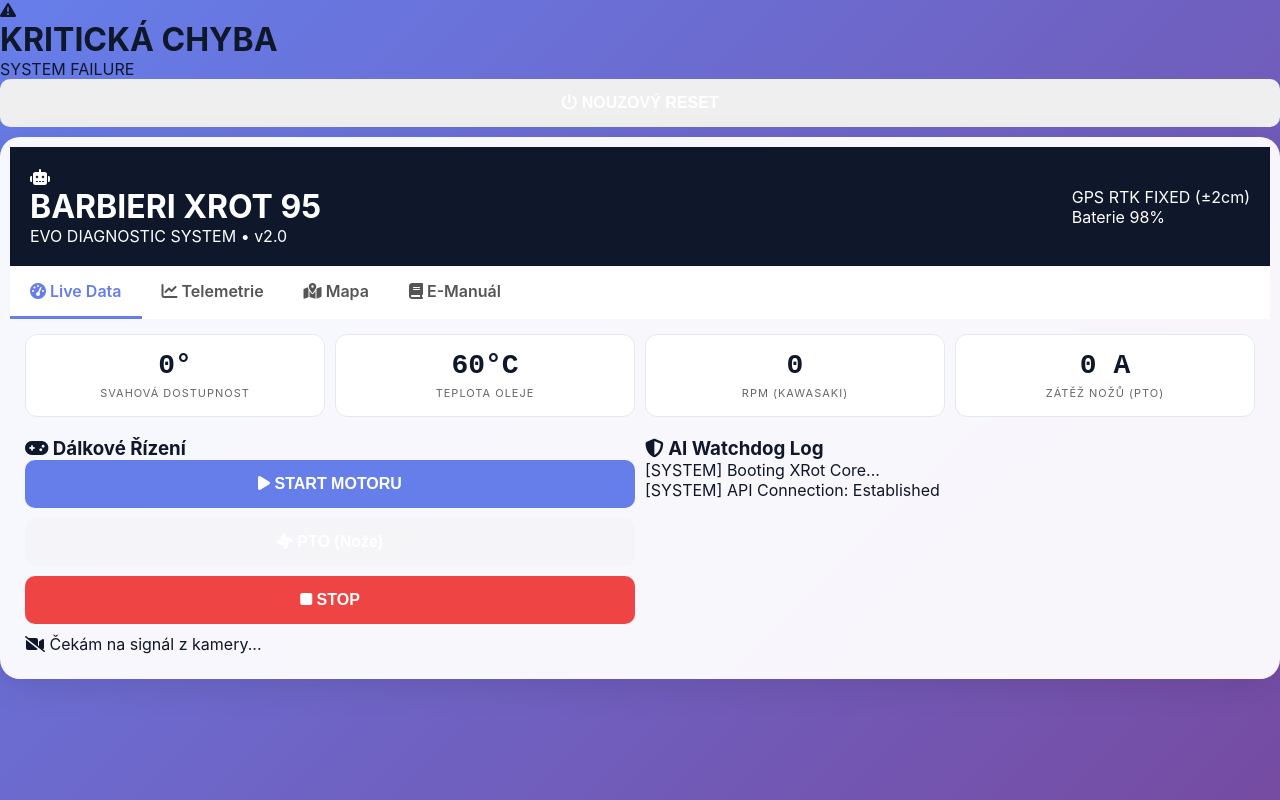
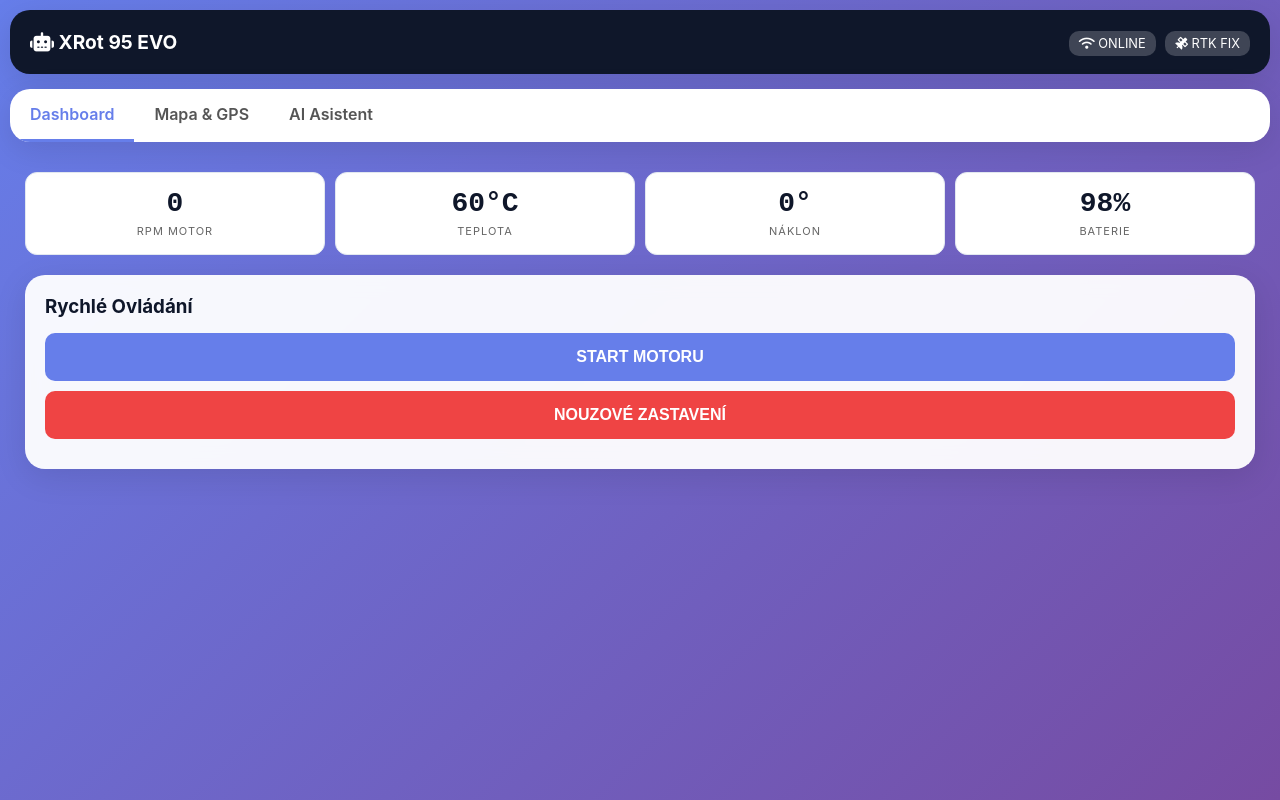
Before and after one commit to Dominik-88/e-ManuAI-Barbieri-XRot-95-EVO-1.0, a plain HTML site: page index.html in a window 1280 px wide. Drawn offline with nearby package versions, Linux system fonts and the light colour scheme.

Commit message:
Update index.html

```diff
--- a/index.html
+++ b/index.html
@@ -3,143 +3,109 @@
 <head>
     <meta charset="UTF-8">
     <meta name="viewport" content="width=device-width, initial-scale=1.0, maximum-scale=1.0, user-scalable=no">
-    <meta name="theme-color" content="#667eea">
-    <meta name="description" content="XRot 95 EVO - Inteligentní systém řízení autonomního stroje">
-    <title>XRot 95 EVO - Control Unit</title>
+    <title>XRot 95 EVO Dashboard</title>
 
     <link rel="manifest" href="manifest.json">
+    <link rel="stylesheet" href="style.css">
 
+    <link rel="stylesheet" href="https://unpkg.com/leaflet@1.9.4/dist/leaflet.css" />
     <link rel="stylesheet" href="https://cdnjs.cloudflare.com/ajax/libs/font-awesome/6.5.1/css/all.min.css">
-
-    <link rel="stylesheet" href="style.css">
 </head>
 <body>
 
-    <div class="particles" id="particles"></div>
+    <div id="globalLoader">
+        <div class="spinner"></div>
+        <div>Načítání systému XRot...</div>
+    </div>
 
-    <div id="critical_alert">
-        <div class="alert-content">
-            <i class="fa-solid fa-triangle-exclamation pulse-icon"></i>
-            <h1>KRITICKÁ CHYBA</h1>
-            <p id="alert_message">SYSTEM FAILURE</p>
-            <button onclick="emergencyReset()" class="btn btn-danger-outline">
-                <i class="fa-solid fa-power-off"></i> NOUZOVÝ RESET
-            </button>
+    <div class="app-container">
+        <header class="header glass-card">
+            <div class="header-content">
+                <div class="logo">
+                    <h2><i class="fas fa-robot"></i> XRot 95 EVO</h2>
+                </div>
+                <div class="status">
+                    <span class="badge"><i class="fas fa-wifi"></i> ONLINE</span>
+                    <span class="badge"><i class="fas fa-satellite"></i> RTK FIX</span>
+                </div>
+            </div>
+        </header>
+
+        <nav class="nav-container glass-card">
+            <ul class="nav">
+                <li class="nav-item active" data-target="module_dash">Dashboard</li>
+                <li class="nav-item" data-target="module_map">Mapa & GPS</li>
+                <li class="nav-item" data-target="module_chat">AI Asistent</li>
+            </ul>
+        </nav>
+
+        <main class="content-wrapper">
+
+            <div id="module_dash" class="module">
+                <div class="grid-4">
+                    <div class="stat-card">
+                        <span id="span_1" class="stat-value">0</span>
+                        <span class="stat-label">RPM Motor</span>
+                    </div>
+                    <div class="stat-card">
+                        <span id="temp_val" class="stat-value">60°C</span>
+                        <span class="stat-label">Teplota</span>
+                    </div>
+                    <div class="stat-card">
+                        <span id="tilt_val" class="stat-value">0°</span>
+                        <span class="stat-label">Náklon</span>
+                    </div>
+                    <div class="stat-card">
+                        <span class="stat-value">98%</span>
+                        <span class="stat-label">Baterie</span>
                     </div>
                 </div>
 
-    <div class="app-container glass-card">
-
-        <div class="header">
-            <div class="header-content">
-                <div class="logo-section">
-                    <div class="logo-icon"><i class="fa-solid fa-robot"></i></div>
-                    <div class="logo-text">
-                        <h1>BARBIERI XROT 95</h1>
-                        <p>EVO DIAGNOSTIC SYSTEM • v2.0</p>
-                    </div>
-                </div>
-
-                <div class="status-indicators">
-                    <div class="status-pill">
-                        <span class="status-pill-label">GPS RTK</span>
-                        <span id="gps_status" class="status-pill-value status-ok">FIXED (±2cm)</span>
-                    </div>
-                    <div class="status-pill">
-                        <span class="status-pill-label">Baterie</span>
-                        <span id="battery_val" class="status-pill-value">98%</span>
-                    </div>
+                <div class="grid-2">
+                    <div class="glass-card" style="padding: 20px;">
+                        <h3 style="margin-bottom: 15px;">Rychlé Ovládání</h3>
+                        <button id="btn_start" class="btn btn-primary">START MOTORU</button>
+                        <button class="btn btn-danger">NOUZOVÉ ZASTAVENÍ</button>
                     </div>
                 </div>
             </div>
 
-        <div class="nav-container">
-            <ul class="nav">
-                <li class="nav-item active"><i class="fa-solid fa-gauge-high"></i> Live Data</li>
-                <li class="nav-item"><i class="fa-solid fa-chart-line"></i> Telemetrie</li>
-                <li class="nav-item"><i class="fa-solid fa-map-location-dot"></i> Mapa</li>
-                <li class="nav-item"><i class="fa-solid fa-book"></i> E-Manuál</li>
-            </ul>
-        </div>
-
-        <div class="content-wrapper">
-
-            <div class="grid grid-4 mb-2">
-                <div class="stat-card" id="card_tilt">
-                    <span id="tilt_val" class="stat-value">0°</span>
-                    <span class="stat-label">Svahová dostupnost</span>
-                    <div class="progress mt-1">
-                        <div id="tilt_bar" class="progress-bar" style="width: 0%"></div>
+            <div id="module_map" class="module hidden">
+                <div class="glass-card" style="padding: 10px;">
+                    <div id="map"></div>
                 </div>
             </div>
 
-                <div class="stat-card">
-                    <span id="temp_val" class="stat-value">60°C</span>
-                    <span class="stat-label">Teplota Oleje</span>
-                </div>
-
-                <div class="stat-card highlight">
-                    <span id="rpm_val" class="stat-value">0</span>
-                    <span class="stat-label">RPM (Kawasaki)</span>
-                </div>
-
-                <div class="stat-card">
-                    <span id="load_val" class="stat-value">0 A</span>
-                    <span class="stat-label">Zátěž Nožů (PTO)</span>
+            <div id="module_chat" class="module hidden">
+                <div class="glass-card" style="height: 500px; display: flex; flex-direction: column;">
+                    <div id="chat_messages" style="flex: 1; overflow-y: auto; padding: 20px;">
+                        <div style="text-align: left;">
+                            <span style="background: white; padding: 8px 12px; border-radius: 15px; display: inline-block;">
+                                Ahoj, jsem AI asistent stroje XRot. S čím mohu pomoci?
+                            </span>
                         </div>
                     </div>
-
-            <div class="grid grid-2">
-                <div class="card">
-                    <div class="card-header">
-                        <h3 class="card-title"><i class="fa-solid fa-gamepad"></i> Dálkové Řízení</h3>
-                    </div>
-                    <div class="control-panel-body">
-                        <button id="btn_start" class="btn btn-primary mb-1">
-                            <i class="fa-solid fa-play"></i> START MOTORU
-                        </button>
-                        <div class="d-flex gap-1">
-                            <button id="btn_pto" class="btn btn-warning flex-1" disabled>
-                                <i class="fa-solid fa-fan"></i> PTO (Nože)
-                            </button>
-                            <button id="btn_stop" class="btn btn-danger flex-1">
-                                <i class="fa-solid fa-stop"></i> STOP
-                            </button>
+                    <div style="padding: 15px; border-top: 1px solid #eee; display: flex; gap: 10px;">
+                        <input type="text" id="chat_input" placeholder="Zeptej se (např. servisní interval)..." style="flex: 1; padding: 10px; border-radius: 8px; border: 1px solid #ccc;">
+                        <button id="chat_send" class="btn btn-primary" style="width: auto; margin: 0;"><i class="fas fa-paper-plane"></i></button>
                     </div>
                 </div>
             </div>
 
-                <div class="card">
-                    <div class="card-header">
-                        <h3 class="card-title"><i class="fa-solid fa-shield-halved"></i> AI Watchdog Log</h3>
-                    </div>
-                    <div id="system_log" class="log-window">
-                        <div class="log-entry success">[SYSTEM] Booting XRot Core...</div>
-                        <div class="log-entry">[SYSTEM] API Connection: Established</div>
-                    </div>
-                </div>
+        </main>
     </div>
 
-            <div class="mt-2">
-                 <div class="card no-padding overflow-hidden bg-black">
-                     <div id="camera_feed" class="camera-placeholder">
-                         <i class="fa-solid fa-video-slash"></i>
-                         <span>Čekám na signál z kamery...</span>
-                     </div>
-                 </div>
-             </div>
+    <script src="https://unpkg.com/leaflet@1.9.4/dist/leaflet.js"></script>
 
-        </div>
-    </div>
+    <script src="db.js"></script>
+    <script src="app.js"></script>
 
     <script>
         if ('serviceWorker' in navigator) {
-            navigator.serviceWorker.register('sw.js')
-                .then(() => console.log('Service Worker Registered'))
-                .catch(err => console.error('Service Worker Failed', err));
+            navigator.serviceWorker.register('./sw.js')
+                .then(() => console.log('SW Registered'))
+                .catch(err => console.error('SW Error', err));
         }
     </script>
-
-    <script src="app.js"></script>
 </body>
 </html>
```
Lines whose indentation alone changed are shown as unchanged.
